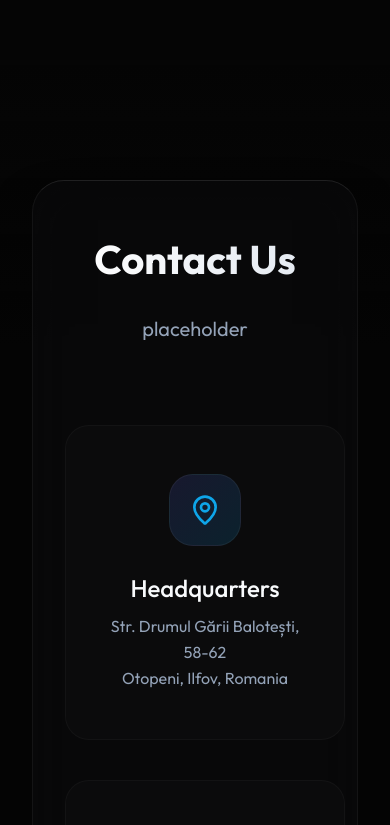
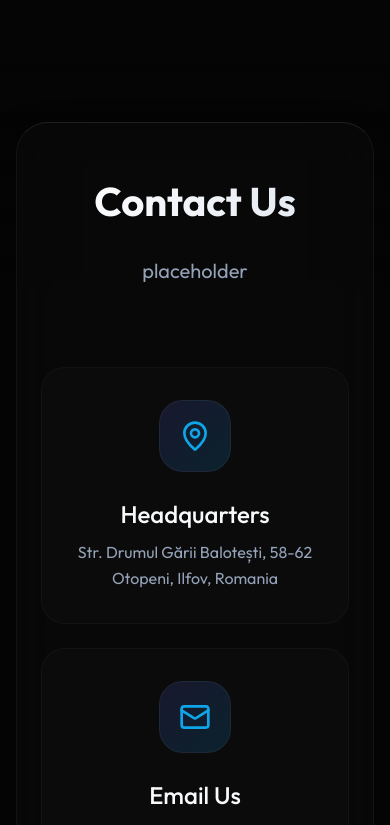
Before and after one commit to TheProfessor506/WNL, a React (Vite) app: page / in a window 390 px wide. Shown: the part 780-1605 px from the top of the page. Built offline with nearby package versions, Linux system fonts and the light colour scheme.

Commit message:
style: fix responsive layout for mobile views

```diff
--- a/src/App.css
+++ b/src/App.css
@@ -8,6 +8,7 @@
   top: 0;
   left: 0;
   height: 100vh;
+  height: 100dvh;
   width: 100%;
   display: flex;
   align-items: center;
@@ -118,6 +119,7 @@
 .contact-section {
   position: relative;
   margin-top: 100vh;
+  margin-top: 100dvh;
   min-height: 120vh;
   /* gives room to scroll smoothly past the hero section */
   width: 100%;
@@ -246,11 +248,31 @@
 }
 
 @media (max-width: 768px) {
-  .glass-panel {
-    padding: 3rem 2rem;
+  .hero-section h1 {
+    font-size: clamp(2rem, 12vw, 3.5rem);
+  }
+
+  .subtitle {
+    font-size: 1rem;
+    padding: 0 1rem;
   }
 
   .contact-section {
-    min-height: 100vh;
+    padding: 1rem;
+    min-height: 100dvh;
+  }
+
+  .glass-panel {
+    padding: 3rem 1.5rem;
+    margin-top: 5vh;
+  }
+
+  .contact-grid {
+    grid-template-columns: 1fr;
+    gap: 1.5rem;
+  }
+
+  .contact-item {
+    padding: 2rem 1.5rem;
   }
 }
--- a/src/index.css
+++ b/src/index.css
@@ -26,9 +26,13 @@
   padding: 0;
 }
 
+html,
 body {
   margin: 0;
+  padding: 0;
+  width: 100%;
   min-height: 100vh;
+  min-height: 100dvh;
   overflow-x: hidden;
   background-color: var(--bg-dark);
 }
@@ -36,13 +40,16 @@ body {
 ::-webkit-scrollbar {
   width: 8px;
 }
+
 ::-webkit-scrollbar-track {
   background: var(--bg-dark);
 }
+
 ::-webkit-scrollbar-thumb {
   background: #333;
   border-radius: 4px;
 }
+
 ::-webkit-scrollbar-thumb:hover {
   background: #555;
 }
```
